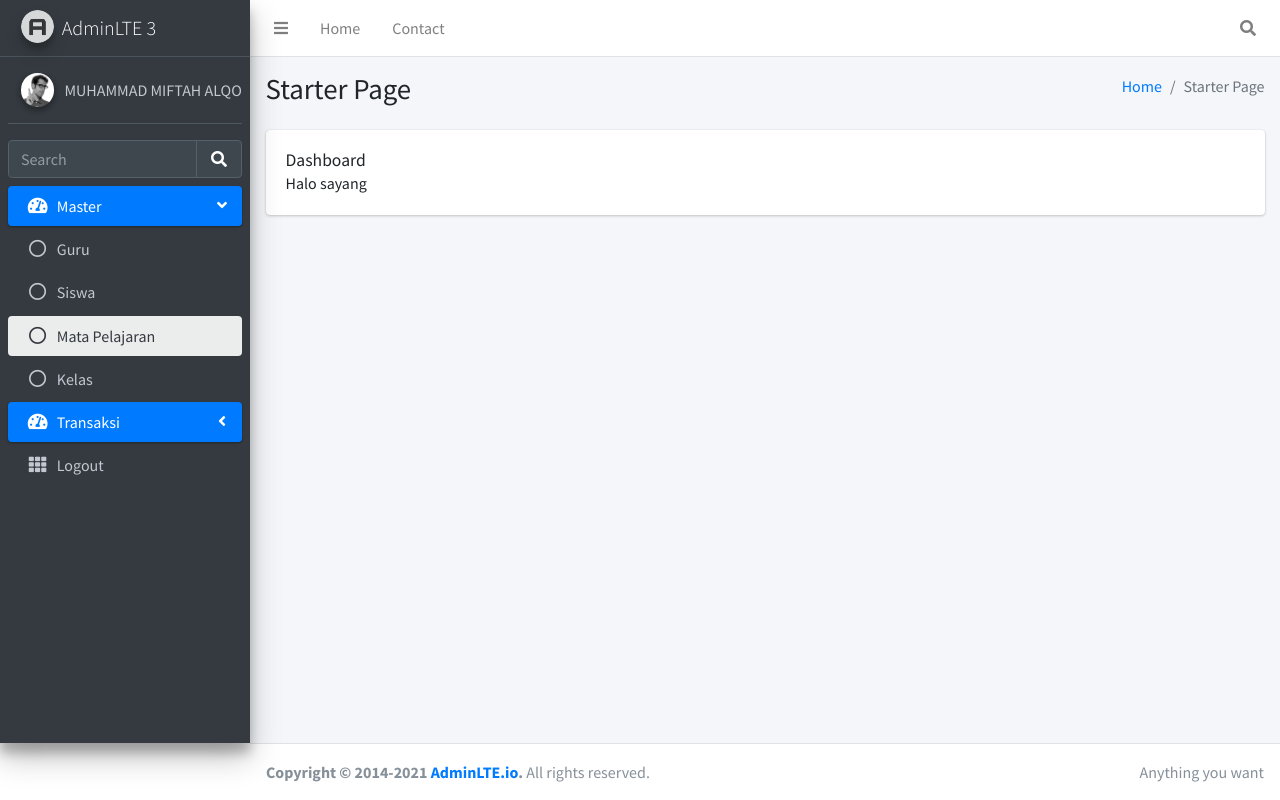
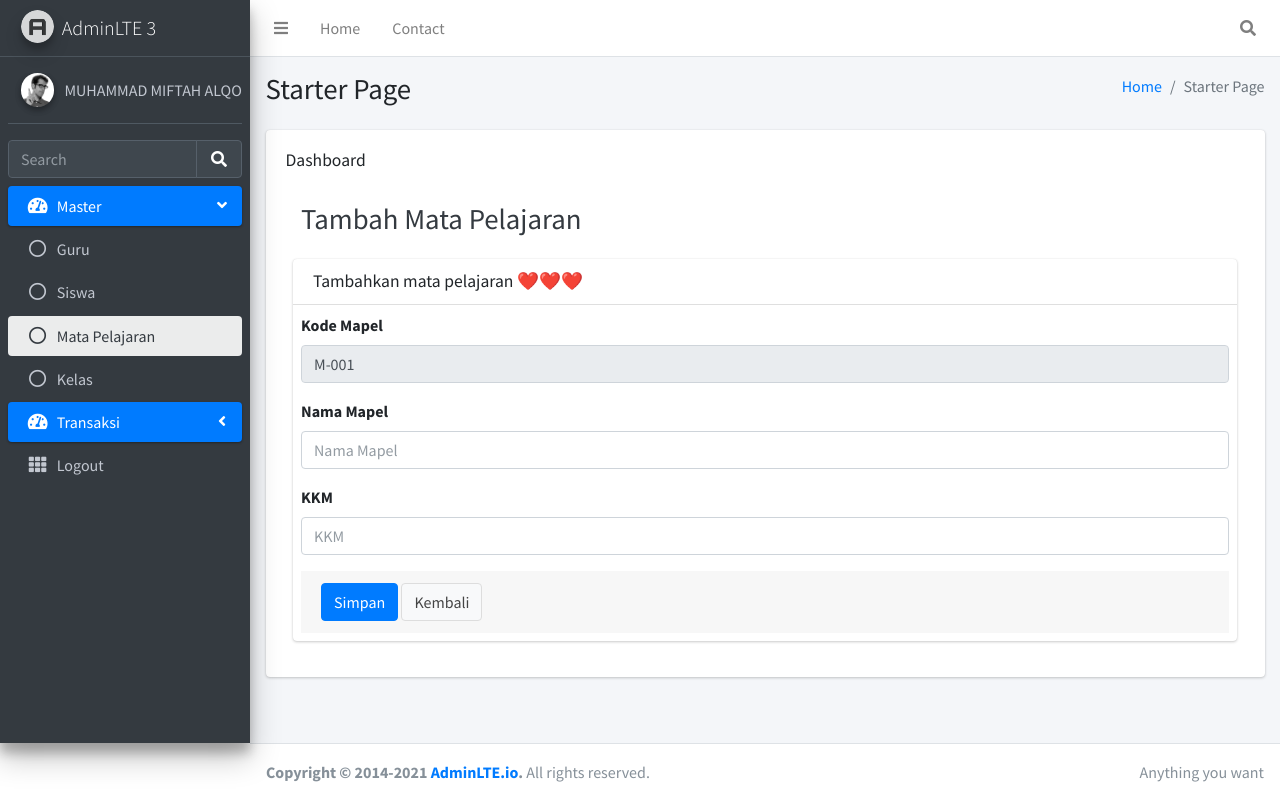
Before and after one commit to 2511500010-crypto/2511500010-PWT-TI2A-2526, a PHP site: page /index.php?page=tambah_mapel in a window 1280 px wide. Run offline with PHP 8.4, Linux system fonts and the light colour scheme; a user stored in the database is signed in; tables that the repository leaves empty or names only in its code hold one stand-in row (values such as "Sample post"); some libraries are stand-ins or nearby versions.

Commit message:
Routing halaman dengan parameter GET  Operasi database dasar (SELECT, INSERT, UPDATE, DELETE)  Generate kode otomatis  Penggunaan Bootstrap untuk tampilan  Struktur folder yang terorganisir

```diff
--- /dev/null
+++ b/Page/dashboard.php
@@ -0,0 +1 @@
+SELAMAT DATANG DI SEKOLAH
--- /dev/null
+++ b/Page/tambah_mapel.php
@@ -0,0 +1,89 @@
+<div class="content-header">
+    <div class="container-fluid">
+        <div class="row mb-2">
+            <div class="col-sm-6">
+                <h1 class="m-0 text-dark">Tambah Mata Pelajaran</h1>
+            </div>
+        </div>
+    </div>
+</div>
+
+<?php
+// kode otomatis untuk kd_mapel
+$carikode = mysqli_query($koneksi, "SELECT max(kd_mapel) FROM mapel") or die(mysqli_error($koneksi));
+$datakode = mysqli_fetch_array($carikode);
+
+if($datakode[0]) {
+    // Ambil angka setelah "M-"
+    $nilaikode = substr($datakode[0], 2);
+    $kode = (int) $nilaikode;
+    $kode = $kode + 1;
+    $hasilkode = "M-".str_pad($kode, 3, "0", STR_PAD_LEFT);
+} else {
+    $hasilkode = "M-001";
+}
+$_SESSION["KODE"] = $hasilkode;
+
+// proses simpan data mapel
+if(isset($_POST['tambah'])){
+    $kd_mapel = mysqli_real_escape_string($koneksi, $_POST['kd_mapel']);
+    $nm_mapel = mysqli_real_escape_string($koneksi, $_POST['nm_mapel']);
+    $kkm = mysqli_real_escape_string($koneksi, $_POST['kkm']);
+
+    // Cek apakah kode mapel sudah ada
+    $cek = mysqli_query($koneksi, "SELECT * FROM mapel WHERE kd_mapel = '$kd_mapel'");
+    if(mysqli_num_rows($cek) > 0) {
+        echo '<div class="alert alert-warning alert-dismissible">
+            <button type="button" class="close" data-dismiss="alert" aria-hidden="true">&times;</button>
+            <h5><i class="icon fas fa-exclamation-triangle"></i> Peringatan!</h5>
+            Kode Mapel sudah ada!
+        </div>';
+    } else {
+        $insert = mysqli_query($koneksi, "INSERT INTO mapel (kd_mapel, nm_mapel, kkm) VALUES ('$kd_mapel','$nm_mapel','$kkm')");
+        if ($insert){
+            echo '<div class="alert alert-success alert-dismissible">
+                <button type="button" class="close" data-dismiss="alert" aria-hidden="true">&times;</button>
+                <h5><i class="icon fas fa-check"></i> Sukses!</h5>
+                Data Berhasil Disimpan
+            </div>';
+            echo '<script>setTimeout(function(){ window.location="index.php?page=mapel"; }, 1000);</script>';
+        } else {
+            echo '<div class="alert alert-danger alert-dismissible">
+                <button type="button" class="close" data-dismiss="alert" aria-hidden="true">&times;</button>
+                <h5><i class="icon fas fa-ban"></i> Gagal!</h5>
+                Data Gagal Disimpan: '.mysqli_error($koneksi).'
+            </div>';
+        }
+    }
+}
+?>
+
+<section class="content">
+    <div class="container-fluid">
+        <div class="card">
+            <div class="card-header">
+                <h3 class="card-title">Tambahkan mata pelajaran ❤️❤️❤️</h3>
+            </div>
+            <div class="card-body p-2">
+                <form method="POST" action="">
+                    <div class="form-group">
+                        <label for="kd_mapel">Kode Mapel</label>
+                        <input type="text" name="kd_mapel" value="<?= $hasilkode; ?>" placeholder="Kode Mapel" class="form-control" readonly>
+                    </div>
+                    <div class="form-group">
+                        <label for="nm_mapel">Nama Mapel</label>
+                        <input type="text" name="nm_mapel" id="nm_mapel" placeholder="Nama Mapel" class="form-control" required>
+                    </div>
+                    <div class="form-group">
+                        <label for="kkm">KKM</label>
+                        <input type="number" name="kkm" id="kkm" placeholder="KKM" class="form-control" required>
+                    </div>
+                    <div class="card-footer">
+                        <input type="submit" class="btn btn-primary" name="tambah" value="Simpan">
+                        <a href="index.php?page=mapel" class="btn btn-default">Kembali</a>
+                    </div>
+                </form>
+            </div>
+        </div>
+    </div>
+</section>
--- a/index.php
+++ b/index.php
@@ -130,7 +130,7 @@ scratch. This page gets rid of all links and provides the needed markup only.
                 </a>
               </li>
               <li class="nav-item">
-                <a href="#" class="nav-link active">
+                <a href="index.php?page=mapel" class="nav-link active">
                   <i class="far fa-circle nav-icon"></i>
                   <p>Mata Pelajaran</p>
                 </a>
@@ -246,7 +246,20 @@ scratch. This page gets rid of all links and provides the needed markup only.
                 <h5 class="card-title">Dashboard</h5>
 
                 <p class="card-text">
-                  Halo sayang
+                  <?php
+                    if (isset($_GET['page'])) {
+                  $page = $_GET['page'];
+          } else {
+    $page = "";
+      }
+          if ($page == "") {
+                include "page/dashboard.php";
+                  } elseif (!file_exists("page/$page.php")) {
+              echo "File Tidak Ditemukan";
+        } else {
+    include "page/$page.php";
+}
+?>
                 </p>
 
               </div>
```
Also changed, not shown: Page/edit_mapel.php (added, +64 -0 lines), Page/mapel.php (added, +67 -0 lines), README.md.
